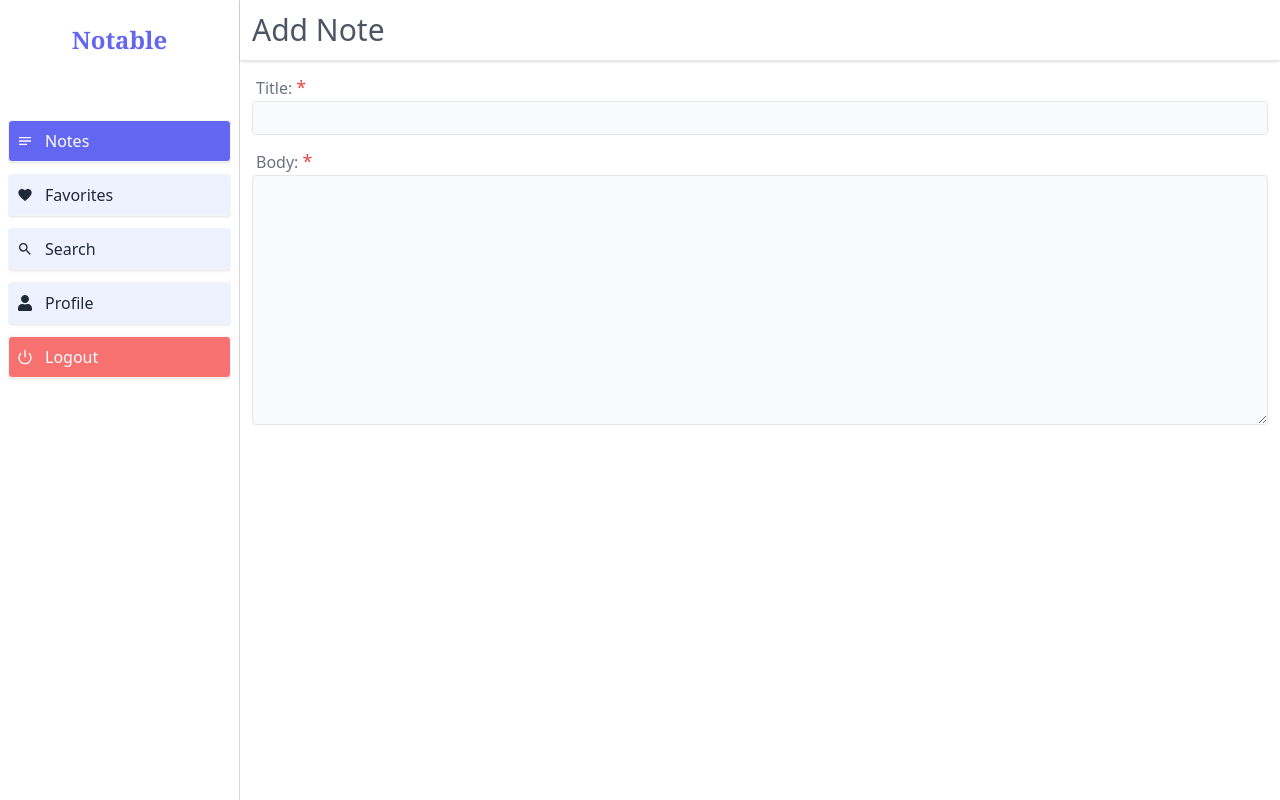
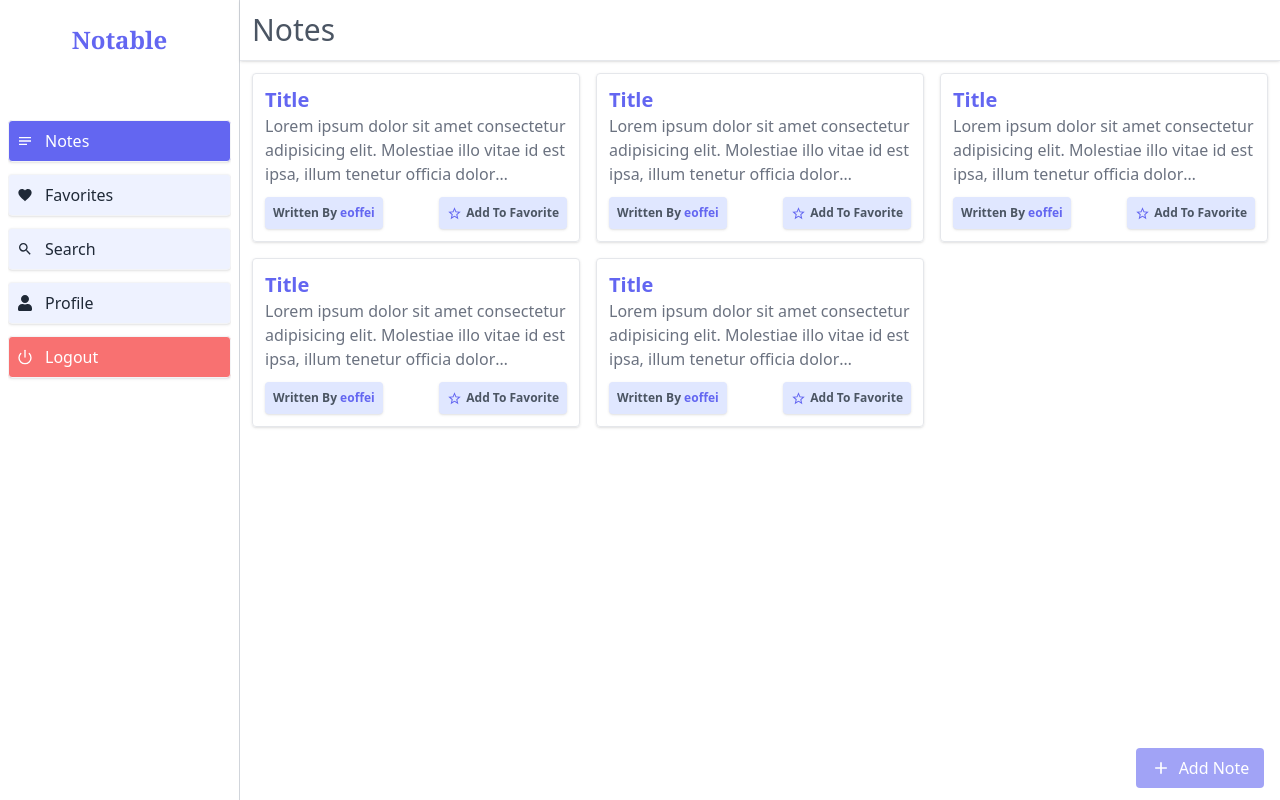
Before and after one commit to Ebenezeroffei/notable, a React (Create React App) app in the folder notable-frontend/: page / in a window 1280 px wide. Built offline with nearby package versions, Linux system fonts and the light colour scheme.

Commit message:
Feat: Added a favorite tag to the notes.

```diff
--- a/notable-frontend/src/App.js
+++ b/notable-frontend/src/App.js
@@ -15,7 +15,7 @@ const App = () => {
                 <Route path='login/' element={<Login />} />
                 <Route path='register/' element={<Register />} />
                 <Route path='/' element={<Wrapper />}>
-                    <Route index element={<AddNote />} />
+                    <Route index element={<Home />} />
                 </Route>
             </Routes>
         </BrowserRouter>
--- a/notable-frontend/src/components/Notes/Note.js
+++ b/notable-frontend/src/components/Notes/Note.js
@@ -1,4 +1,5 @@
 import React from 'react';
+import { MdStar, MdStarOutline } from 'react-icons/md';
 
 const Note = () => {
     return (
@@ -8,7 +9,19 @@ const Note = () => {
                 Lorem ipsum dolor sit amet consectetur adipisicing elit. Molestiae illo vitae id est ipsa, illum tenetur officia dolor reiciendis voluptate maiores quibusdam minima ducimus ad maxime nisi nemo numquam aperiam.
                 Lorem ipsum, dolor sit amet consectetur adipisicing elit. Maxime laboriosam sequi nisi laborum possimus eligendi! Iste inventore dicta voluptas totam, laudantium doloribus et consequatur iusto quisquam quas consectetur eos quibusdam.
             </p>
-            <p className='text-xs inline-block mt-2 text-gray-600 bg-indigo-100 p-2 rounded font-semibold group-hover:bg-indigo-200 transition-all duration-200 shadow'>Written By: <span className='text-indigo-500'>eoffei</span></p>
+            <div className='flex flex-wrap mt-2 justify-between'>
+                <p className='text-xs text-gray-600 bg-indigo-100 p-2 rounded font-semibold group-hover:bg-indigo-200 transition-all duration-200 shadow'>Written By
+                    <span className='text-indigo-500'> eoffei</span>
+                </p>
+                {
+                    // TODO: Favorite
+                    false
+                        ? <p className='text-xs text-gray-600 bg-indigo-100 p-2 rounded font-semibold group-hover:bg-indigo-200 transition-all duration-200 shadow flex items-center'> <MdStar size={15} className="mr-1 text-indigo-500" /> Favorite
+                        </p>
+                        : <p className='text-xs text-gray-600 bg-indigo-100 p-2 rounded font-semibold group-hover:bg-indigo-200 transition-all duration-200 shadow flex items-center'> <MdStarOutline size={15} className="mr-1 text-indigo-500" /> Add To Favorite
+                        </p>
+                }
+            </div>
         </section>
     );
 }
```
